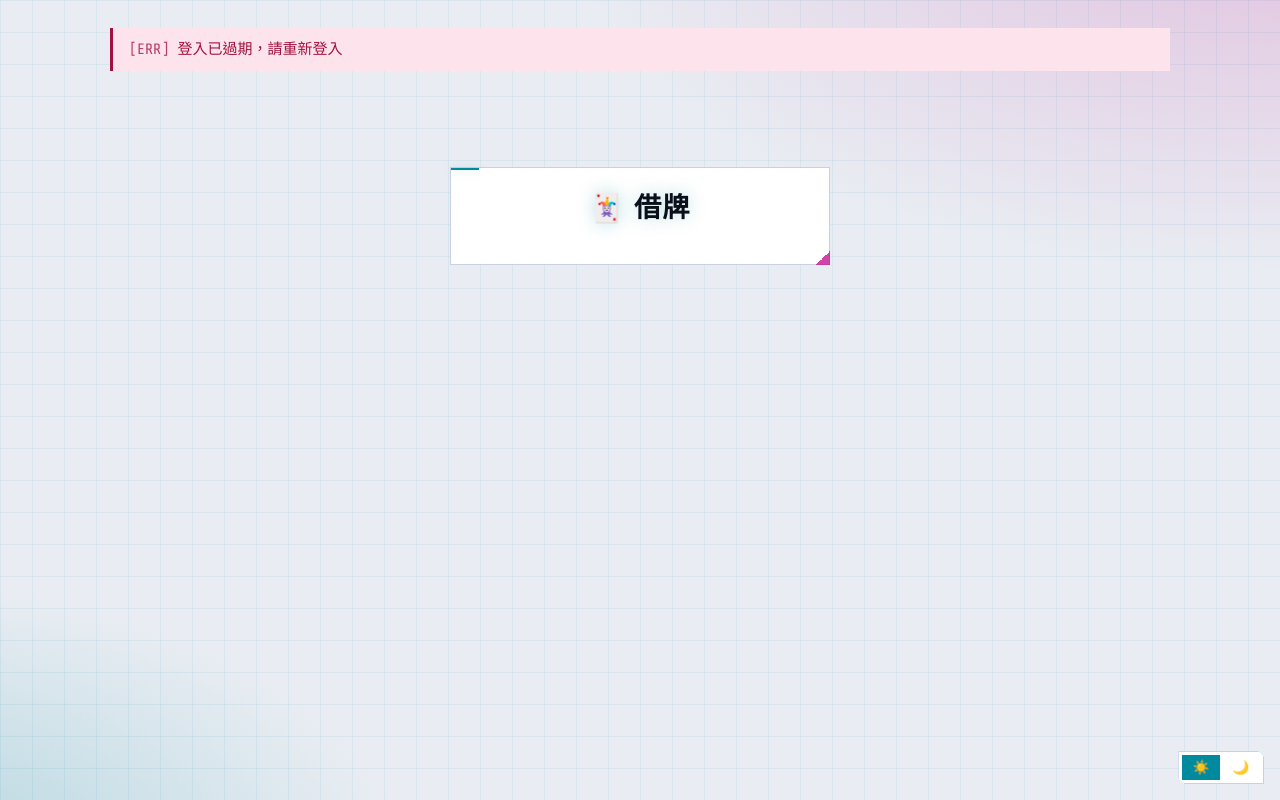
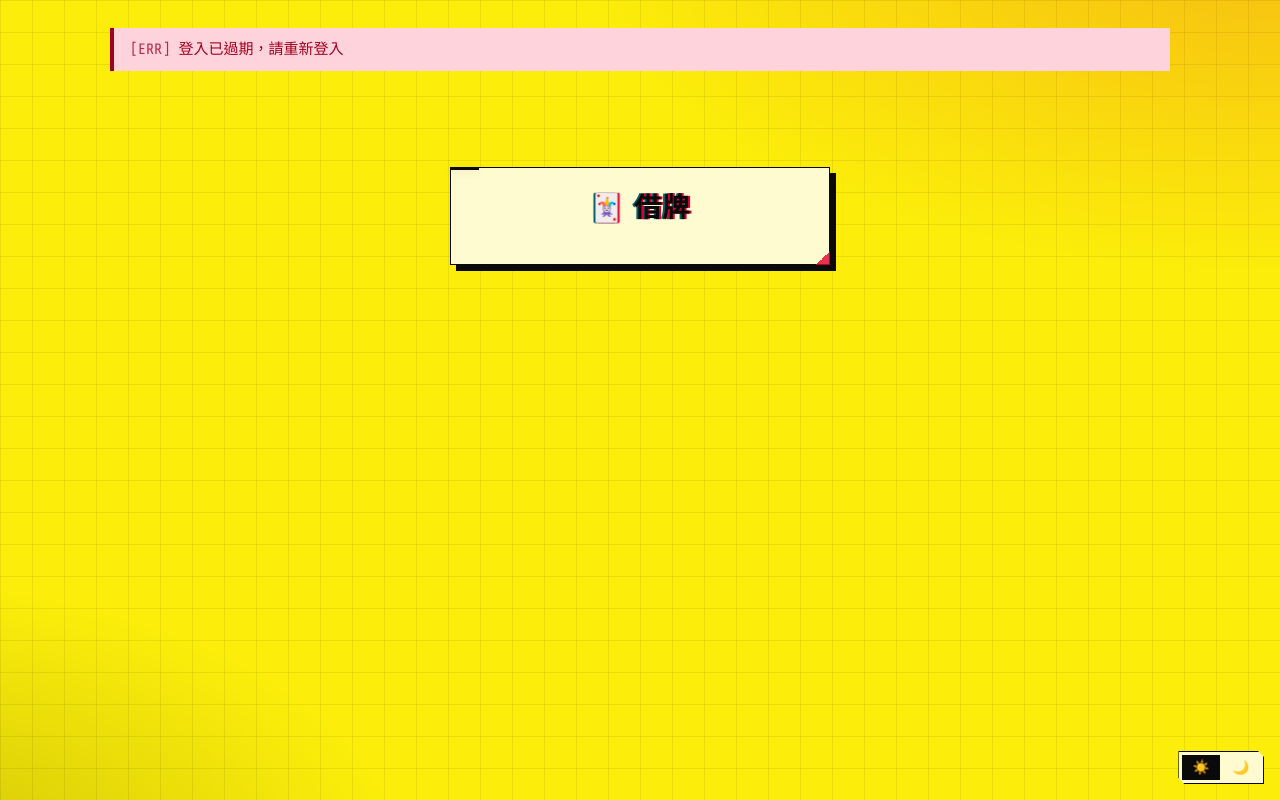
Before and after one commit to gan86650/cardLoan_GUI, a FastAPI app: page /login in a window 1280 px wide. Run offline with FastAPI, Linux system fonts and the light colour scheme; the visitor is signed in with stand-in values (Sample User, id 1); parts of the project's set-up code (start-up, migrations or seed data) failed here and were passed over.

Commit message:
Switch to a high-contrast Cyberpunk 2077 palette (yellow, red, cyan)
Co-Authored-By: Claude Opus 5.5 (1M context) <noreply@anthropic.com>

```diff
--- a/static/style.css
+++ b/static/style.css
@@ -1,77 +1,81 @@
 /* ── 配色 ────────────────────────────────────────────────────────────────────
-   Cyberpunk：霓虹青（主色）、洋紅（強調）、警示黃。深色是主要風格，淺色是「白天版」。
+   Cyberpunk 2077：主色是 2077 招牌黃，強調色是紅，連結用青。
+   深色＝黑底黃字；淺色＝2077 選單那種黃底黑字。
    data-theme 由右下角的切換按鈕設定，沒設定時跟隨系統。 */
 :root {
   color-scheme: light;
-  --bg: #e9edf3;
-  --surface: #ffffff;
-  --surface-2: #f4f6fa;
-  --text: #0b0f1a;
-  --muted: #5b6475;
-  --border: #c9d1de;
-  --accent: #008a9e;
-  --accent-2: #c2188f;
-  --accent-text: #ffffff;
-  --glow: rgba(0, 138, 158, .25);
-  --glow-2: rgba(194, 24, 143, .2);
-  --grid: rgba(0, 138, 158, .07);
-  --ok-bg: #ddf5ea;
-  --ok-text: #0a6b3d;
-  --err-bg: #fde3ec;
-  --err-text: #a3123f;
-  --warn: #b36b00;
-  --row-hover: #eef7f9;
-  --shadow: 0 8px 24px rgba(11, 15, 26, .12);
+  --bg: #fcee0a;
+  --surface: #fffbd1;
+  --surface-2: #fff4a3;
+  --text: #0a0a0a;
+  --muted: #5c5622;
+  --border: #0a0a0a;
+  --accent: #0a0a0a;
+  --accent-2: #e0002f;
+  --accent-text: #fcee0a;
+  --link: #00606c;
+  --glow: rgba(0, 0, 0, .18);
+  --glow-2: rgba(224, 0, 47, .22);
+  --grid: rgba(0, 0, 0, .07);
+  --ok-bg: #e2f7c9;
+  --ok-text: #155c00;
+  --err-bg: #ffd3dc;
+  --err-text: #a0001f;
+  --warn: #e0002f;
+  --row-hover: rgba(0, 0, 0, .06);
+  --shadow: 6px 6px 0 #0a0a0a;
   --scanline: transparent;
 }
 
 @media (prefers-color-scheme: dark) {
   :root:not([data-theme="light"]) {
     color-scheme: dark;
-    --bg: #07080d;
-    --surface: #0f1119;
-    --surface-2: #151826;
-    --text: #e6f1ff;
-    --muted: #7d8aa6;
-    --border: #22283b;
-    --accent: #00e5ff;
-    --accent-2: #ff2bd6;
-    --accent-text: #021014;
-    --glow: rgba(0, 229, 255, .35);
-    --glow-2: rgba(255, 43, 214, .3);
-    --grid: rgba(0, 229, 255, .045);
-    --ok-bg: rgba(0, 255, 157, .08);
-    --ok-text: #3dffb0;
-    --err-bg: rgba(255, 43, 94, .1);
-    --err-text: #ff6b8e;
-    --warn: #fcee0a;
-    --row-hover: rgba(0, 229, 255, .06);
-    --shadow: 0 10px 30px rgba(0, 0, 0, .6);
-    --scanline: rgba(255, 255, 255, .025);
+    --bg: #050505;
+    --surface: #0e0e0c;
+    --surface-2: #171710;
+    --text: #f4f4ec;
+    --muted: #a3a08a;
+    --border: #3d3910;
+    --accent: #fcee0a;
+    --accent-2: #ff003c;
+    --accent-text: #050505;
+    --link: #02d7f2;
+    --glow: rgba(252, 238, 10, .4);
+    --glow-2: rgba(255, 0, 60, .4);
+    --grid: rgba(252, 238, 10, .05);
+    --ok-bg: rgba(0, 255, 159, .09);
+    --ok-text: #00ff9f;
+    --err-bg: rgba(255, 0, 60, .12);
+    --err-text: #ff3d6a;
+    --warn: #ff003c;
+    --row-hover: rgba(252, 238, 10, .08);
+    --shadow: 0 10px 30px rgba(0, 0, 0, .7);
+    --scanline: rgba(255, 255, 255, .03);
   }
 }
 :root[data-theme="dark"] {
   color-scheme: dark;
-  --bg: #07080d;
-  --surface: #0f1119;
-  --surface-2: #151826;
-  --text: #e6f1ff;
-  --muted: #7d8aa6;
-  --border: #22283b;
-  --accent: #00e5ff;
-  --accent-2: #ff2bd6;
-  --accent-text: #021014;
-  --glow: rgba(0, 229, 255, .35);
-  --glow-2: rgba(255, 43, 214, .3);
-  --grid: rgba(0, 229, 255, .045);
-  --ok-bg: rgba(0, 255, 157, .08);
-  --ok-text: #3dffb0;
-  --err-bg: rgba(255, 43, 94, .1);
-  --err-text: #ff6b8e;
-  --warn: #fcee0a;
-  --row-hover: rgba(0, 229, 255, .06);
-  --shadow: 0 10px 30px rgba(0, 0, 0, .6);
-  --scanline: rgba(255, 255, 255, .025);
+  --bg: #050505;
+  --surface: #0e0e0c;
+  --surface-2: #171710;
+  --text: #f4f4ec;
+  --muted: #a3a08a;
+  --border: #3d3910;
+  --accent: #fcee0a;
+  --accent-2: #ff003c;
+  --accent-text: #050505;
+  --link: #02d7f2;
+  --glow: rgba(252, 238, 10, .4);
+  --glow-2: rgba(255, 0, 60, .4);
+  --grid: rgba(252, 238, 10, .05);
+  --ok-bg: rgba(0, 255, 159, .09);
+  --ok-text: #00ff9f;
+  --err-bg: rgba(255, 0, 60, .12);
+  --err-text: #ff3d6a;
+  --warn: #ff003c;
+  --row-hover: rgba(252, 238, 10, .08);
+  --shadow: 0 10px 30px rgba(0, 0, 0, .7);
+  --scanline: rgba(255, 255, 255, .03);
 }
 
 :root {
@@ -108,8 +112,8 @@ body::after {
 
 ::selection { background: var(--accent-2); color: #fff; }
 
-a { color: var(--accent); text-decoration: none; }
-a:hover { text-decoration: none; text-shadow: 0 0 8px var(--glow); }
+a { color: var(--link); text-decoration: none; }
+a:hover { text-decoration: none; text-shadow: 0 0 8px var(--link); }
 
 main { max-width: 1100px; margin: 0 auto; padding: 28px 20px 72px; }
 
@@ -125,7 +129,7 @@ h1 .small, h2 .small { font-family: var(--font); letter-spacing: 0; text-shadow:
 .small { font-size: .9rem; font-weight: normal; }
 .muted { color: var(--muted); }
 .hint { color: var(--muted); font-size: .85rem; }
-code { font-family: var(--font-mono); color: var(--accent); }
+code { font-family: var(--font-mono); color: var(--link); }
 
 /* ── 版面與側邊選單 ────────────────────────────────────────────────────────── */
 .layout { display: flex; min-height: 100vh; }
@@ -373,3 +377,68 @@ details summary { cursor: pointer; }
 @media (prefers-reduced-motion: reduce) {
   * { transition: none !important; }
 }
+
+/* ── 2077 強烈版：黃底黑字的重點區塊、故障錯位標題 ───────────────────────── */
+h1 {
+  text-transform: uppercase; color: var(--accent);
+  border-left-width: 6px; border-left-color: var(--accent-2);
+  text-shadow: 2px 0 var(--accent-2), -2px 0 var(--link);
+}
+h1 .small { color: var(--muted); }
+h2 { color: var(--accent); }
+h2::before { content: "▶ "; color: var(--accent-2); font-size: .8em; }
+.brand { color: var(--accent); text-shadow: 2px 0 var(--accent-2), -1px 0 var(--link); }
+
+th { background: var(--accent); color: var(--accent-text); font-weight: 600; }
+.table-wrap, .card, .stat, .tile { border-color: var(--accent); }
+.table-wrap { border-width: 1px 1px 1px 4px; clip-path: none; }
+
+.sidebar { border-right: 2px solid var(--accent); box-shadow: 4px 0 24px -12px var(--glow); }
+.sidebar nav a.active {
+  background: var(--accent); color: var(--accent-text); border-left-color: var(--accent-2);
+  box-shadow: none; text-shadow: none;
+}
+.sidebar nav a:hover:not(.active) { border-left-color: var(--accent-2); }
+.nav-group { color: var(--accent-2); }
+
+.stat b { color: var(--accent); text-shadow: 2px 0 var(--accent-2); }
+.stat.warn b { color: var(--warn); text-shadow: 0 0 16px var(--glow-2); }
+.warn { color: var(--warn); text-shadow: 0 0 10px var(--glow-2); }
+
+button, .button { text-transform: uppercase; }
+button:hover, .button:hover { box-shadow: 0 0 18px var(--glow), 3px 3px 0 var(--accent-2); }
+.button.secondary, .small-btn.secondary, .secondary-btn { color: var(--accent); border-color: var(--accent); }
+
+.chip { border-color: var(--accent); }
+.chip:hover { background: var(--accent); color: var(--accent-text); border-color: var(--accent); }
+.chip.waiting { color: var(--warn); border-color: var(--warn); }
+.count { background: var(--accent-2); color: #fff; }
+.callout { border-color: var(--accent-2); border-left-width: 4px; }
+.callout h2 { color: var(--accent-2); }
+.tile:hover { box-shadow: 5px 5px 0 var(--accent-2); }
+tbody tr:hover { box-shadow: inset 4px 0 0 var(--accent-2); }
+input:focus, select:focus, textarea:focus { border-color: var(--accent); box-shadow: 0 0 0 1px var(--accent), 0 0 16px var(--glow); }
+.picker-list { border-color: var(--accent); }
+.picker-item.active { box-shadow: inset 4px 0 0 var(--accent-2); }
+.theme-toggle { border-color: var(--accent); }
+.flash { border-left-width: 4px; }
+
+/* 淺色（黃底）用硬陰影代替光暈 */
+:root[data-theme="light"] .card, :root[data-theme="light"] .table-wrap { box-shadow: var(--shadow); }
+@media (prefers-color-scheme: light) {
+  :root:not([data-theme="dark"]) .card, :root:not([data-theme="dark"]) .table-wrap { box-shadow: var(--shadow); }
+}
+
+/* 淺色（黃底）時側邊欄改成黑底黃字，像 2077 的選單 */
+:root[data-theme="light"] .sidebar {
+  --text: #fcee0a; --muted: #c9c27a; --surface: #0a0a0a; --surface-2: #161610;
+  --accent: #fcee0a; --accent-text: #0a0a0a; --row-hover: rgba(252, 238, 10, .12); --link: #02d7f2;
+  --accent-2: #ff003c; --border: #fcee0a;
+}
+@media (prefers-color-scheme: light) {
+  :root:not([data-theme="dark"]) .sidebar {
+    --text: #fcee0a; --muted: #c9c27a; --surface: #0a0a0a; --surface-2: #161610;
+    --accent: #fcee0a; --accent-text: #0a0a0a; --row-hover: rgba(252, 238, 10, .12); --link: #02d7f2;
+    --accent-2: #ff003c; --border: #fcee0a;
+  }
+}
```
